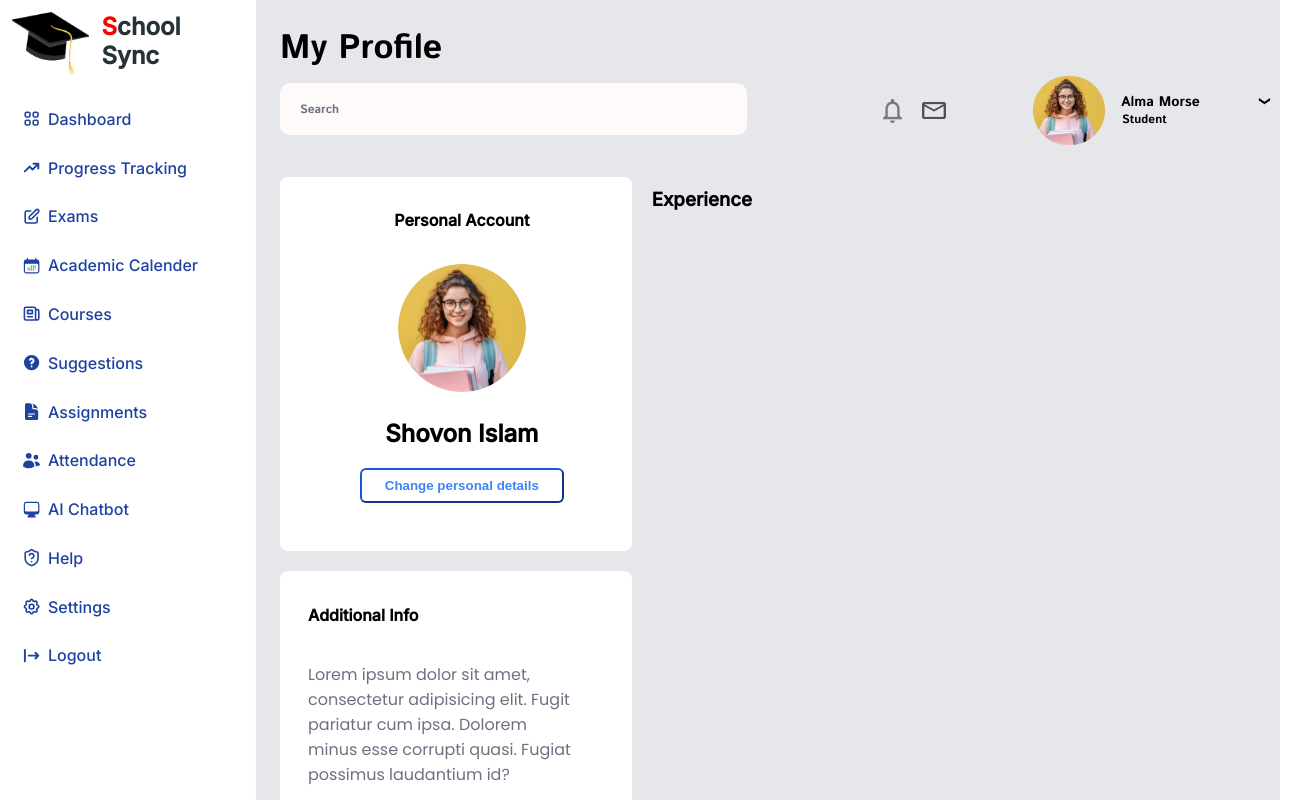
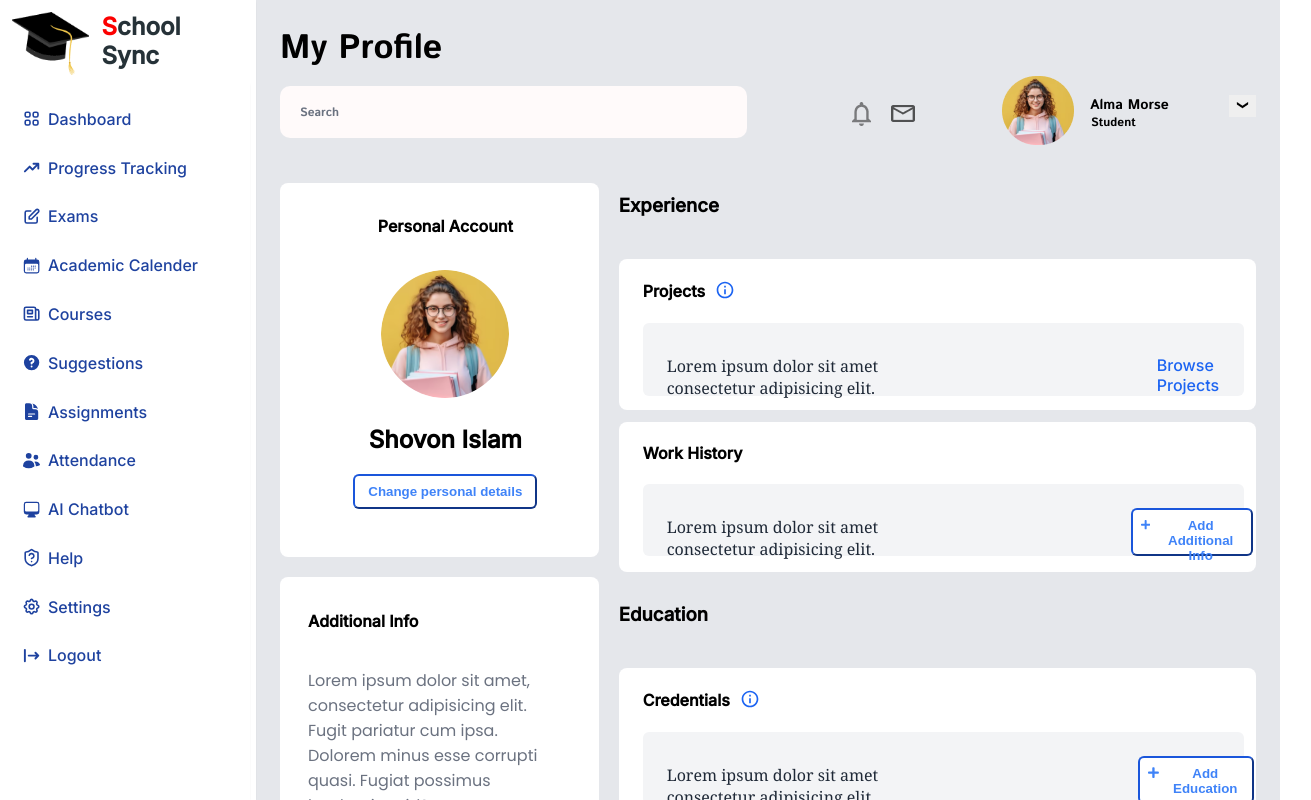
Before and after one commit to DaifulFardous/SchoolSync, a React (Vite) app in the folder Frontend/school-sync/: page /profile in a window 1280 px wide. Shown: the top 800 px of the page, 1311 px wide, since content can reach past the window. Built offline with nearby package versions, Linux system fonts and the light colour scheme.

Commit message:
Profile page full done

```diff
--- a/Frontend/school-sync/src/components/Courses/Uppernav.jsx
+++ b/Frontend/school-sync/src/components/Courses/Uppernav.jsx
@@ -78,7 +78,7 @@ const Uppernav = () => {
                       <div className="absolute right-0 z-10 mt-6 w-52 bg-white rounded-md shadow-lg">
                         <div className="py-1 no-underline">
                           <a
-                            href="#"
+                            href="/profile"
                             className="block px-4 py-2 text-sm text-gray-700 hover:bg-gray-100 hover:text-gray-900 no-underline"
                           >
                             <FaUserCircle className="inline-block mr-2" />
--- a/Frontend/school-sync/src/components/Profile/Profile.jsx
+++ b/Frontend/school-sync/src/components/Profile/Profile.jsx
@@ -1,23 +1,71 @@
-import React from 'react';
+import React, { useState } from 'react';
 import Sidenav from './../SideNav/Sidenav';
 import Uppernav from './../Profile/Uppernav';
 import profilePicture from '../../assets/images/pp.png';
 import { FaPlus } from 'react-icons/fa';
+import { MdInfoOutline } from "react-icons/md";
+import { motion } from "framer-motion";
+
+const fadeInVariant = {
+  hidden: { opacity: 0 },
+  visible: { opacity: 1, transition: { duration: 0.5 } },
+};
+
+const fadeAndSlideInVariant = {
+  hidden: { opacity: 0, x: -50 },
+  visible: { opacity: 1, x: 0, transition: { duration: 0.5 } },
+};
 
 function Profile() {
+  const [showModal, setShowModal] = useState(false);
+  const [modalContent, setModalContent] = useState({
+    title: '',
+    text: '',
+  });
+
+  const toggleModal = (title, text) => {
+    setShowModal(!showModal);
+    setModalContent({ title, text });
+  };
+
   return (
-    <div className='bg-gray-200 min-h-screen'>
+    <motion.div
+      className={`bg-gray-200 min-h-screen pb-10 ${showModal ? 'opacity-50' : ''}`}
+      initial="hidden"
+      animate="visible"
+      variants={fadeInVariant}
+    >
       <div className='flex'>
         <div className='fixed w-64'>
           <Sidenav />
         </div>
-        <div className='flex flex-col ml-64'>
+        <motion.div
+          className='flex flex-col ml-64'
+          variants={fadeAndSlideInVariant}
+          initial="hidden"
+          animate="visible"
+        >
           <div className='p-6'>
             <Uppernav />
           </div>
-          <div className='flex gap-5'>
-            <div className='w-2/6 flex flex-col pt-2 pl-6 gap-y-5'>
-              <div className='rounded-lg bg-white pl-3 flex flex-col items-center pb-12'>
+          <motion.div
+            className='flex gap-5'
+            variants={fadeInVariant}
+            initial="hidden"
+            animate="visible"
+          >
+            <motion.div
+              className='w-2/6 flex flex-col pt-2 pl-6 gap-y-5'
+              variants={fadeAndSlideInVariant}
+              initial="hidden"
+              animate="visible"
+            >
+              <motion.div
+                className='rounded-lg bg-white pl-3 flex flex-col items-center pb-12'
+                variants={fadeInVariant}
+                initial="hidden"
+                animate="visible"
+              >
                 <h4 className='text-black pt-3 text-center'>Personal Account</h4>
                 <div className='mt-3 flex items-center justify-center'>
                   <img src={profilePicture} alt="Profile Picture" className="rounded-full h-32 w-32" />
@@ -26,24 +74,155 @@ function Profile() {
                 <button className='bg-white px-2 py-2 border-2 border-blue-700 text-blue-500 font-semibold rounded-md w-3/5 h-1/5 cursor-pointer hover:bg-blue-50'>
                   Change personal details
                 </button>
-              </div>
-              <div className='rounded-lg bg-white pl-3 flex flex-col pb-12'>
+              </motion.div>
+              <motion.div
+                className='rounded-lg bg-white pl-3 flex flex-col pb-12'
+                variants={fadeInVariant}
+                initial="hidden"
+                animate="visible"
+              >
                 <h4 className='text-black pt-3 pl-4 text-start'>Additional Info</h4>
                 <p className='w-4/5 pl-4 font-thin text-gray-500 font-poppins'>
                   Lorem ipsum dolor sit amet, consectetur adipisicing elit. Fugit pariatur cum ipsa. Dolorem minus esse corrupti quasi. Fugiat possimus laudantium id?
                 </p>
-                <button className='bg-white px-2 py-2 ml-4 border-2 border-blue-700 text-blue-500 font-semibold rounded-md w-3/5 h-1/5 cursor-pointer hover:bg-blue-50 flex'>
+                <motion.button
+                  className='bg-white px-2 py-2 ml-4 border-2 border-blue-700 text-blue-500 font-semibold rounded-md w-3/5 h-1/5 cursor-pointer hover:bg-blue-50 flex'
+                  variants={fadeAndSlideInVariant}
+                  initial="hidden"
+                  animate="visible"
+                  whileHover={{ scale: 1.05 }}
+                >
                   <FaPlus className='mr-2' /> Add Additional Info
-                </button>
+                </motion.button>
+              </motion.div>
+            </motion.div>
+            <motion.div
+              className='w-4/6 flex flex-col gap-3 pr-6'
+              variants={fadeAndSlideInVariant}
+              initial="hidden"
+              animate="visible"
+            >
+              <div>
+                <h3>Experience</h3>
               </div>
-            </div>
-            <div className=''>
-              <h3>Experience</h3>
-            </div>
+              <div>
+                {/* Experience components */}
+              </div>
+              <motion.div
+                className='rounded-lg bg-white pl-6 flex flex-col h-[20%]'
+                variants={fadeInVariant}
+                initial="hidden"
+                animate="visible"
+              >
+                <div className='flex gap-x-1'>
+                  <div>
+                    <h4>Projects</h4>
+                  </div>
+                  <button onClick={() => toggleModal('Projects', 'This is information about your projects.')} className='bg-white pb-5 cursor-pointer'>
+                    <MdInfoOutline className='text-blue-600 size-5 pt-5' />
+                  </button>
+                </div>
+                <div className='bg-gray-100 h-[48%] w-[98%] rounded-md'>
+                  <div className='flex gap-x-48 pt-4'>
+                    <div className='pb-6 font-light font-serif text-gray-800 pl-6'>
+                      <p>Lorem ipsum dolor sit amet consectetur adipisicing elit.</p>
+                    </div>
+                    <div className='pt-4'>
+                      <a href="" className='no-underline text-blue-600 hover:underline hover:text-blue-900'>
+                        Browse Projects
+                      </a>
+                    </div>
+                  </div>
+                </div>
+              </motion.div>
+              <motion.div
+                className='rounded-lg bg-white pl-6 flex flex-col h-[20%]'
+                variants={fadeInVariant}
+                initial="hidden"
+                animate="visible"
+              >
+                <div className='flex gap-x-2'>
+                  <div>
+                    <h4>Work History</h4>
+                  </div>
+                </div>
+                <div className='bg-gray-100 h-[48%] w-[98%] rounded-md'>
+                  <div className='flex gap-x-36 pt-4'>
+                    <div className='pb-6 font-light font-serif text-gray-800 pl-6'>
+                      <p>Lorem ipsum dolor sit amet consectetur adipisicing elit.</p>
+                    </div>
+                    <div className='pt-2'>
+                      <motion.button
+                        className='bg-white px-2 py-2 ml-4 border-2 border-blue-700 text-blue-500 font-semibold rounded-md cursor-pointer hover:bg-blue-50 flex h-[52%] w-[95%]'
+                        variants={fadeAndSlideInVariant}
+                        initial="hidden"
+                        animate="visible"
+                        whileHover={{ scale: 1.05 }}
+                      >
+                        <FaPlus className='mr-2' /> Add Additional Info
+                      </motion.button>
+                    </div>
+                  </div>
+                </div>
+              </motion.div>
+              <div>
+                <h3>Education</h3>
+              </div>
+              <div>
+                {/* Education components */}
+              </div>
+              <motion.div
+                className='rounded-lg bg-white pl-6 flex flex-col h-[20%] pb-5'
+                variants={fadeInVariant}
+                initial="hidden"
+                animate="visible"
+              >
+                <div className='flex gap-x-1'>
+                  <div>
+                    <h4>Credentials</h4>
+                  </div>
+                  <button onClick={() => toggleModal('Credentials', 'This is information about your credentials.')} className='bg-white pb-5 cursor-pointer'>
+                    <MdInfoOutline className='text-blue-600 size-5 pt-5 bg-white' />
+                  </button>
+                </div>
+                <div className='bg-gray-100 h-[48%] w-[98%] rounded-md'>
+                  <div className='flex gap-x-40 pt-4'>
+                    <div className='pb-6 font-light font-serif text-gray-800 pl-6'>
+                      <p>Lorem ipsum dolor sit amet consectetur adipisicing elit.</p>
+                    </div>
+                    <div className='pt-2'>
+                      <motion.button
+                        className='bg-white px-2 py-2 ml-4 border-2 border-blue-700 text-blue-500 font-semibold rounded-md cursor-pointer hover:bg-blue-50 flex h-[52%] w-[95%]'
+                        variants={fadeAndSlideInVariant}
+                        initial="hidden"
+                        animate="visible"
+                        whileHover={{ scale: 1.05 }}
+                      >
+                        <FaPlus className='mr-2' /> Add Education
+                      </motion.button>
+                    </div>
+                  </div>
+                </div>
+              </motion.div>
+            </motion.div>
+          </motion.div>
+        </motion.div>
+      </div>
+      {showModal && (
+        <div className="fixed inset-0 flex items-center justify-center z-50">
+          <div className="bg-white p-8 rounded-lg shadow-lg">
+            <h2>{modalContent.title}</h2>
+            <p>{modalContent.text}</p>
+            <button
+              className="bg-blue-500 text-white px-4 py-2 rounded mt-4 cursor-pointer"
+              onClick={() => toggleModal('', '')}
+            >
+              Okay, Got it!
+            </button>
           </div>
         </div>
-      </div>
-    </div>
+      )}
+    </motion.div>
   );
 }
 
--- a/Frontend/school-sync/src/components/Profile/Uppernav.jsx
+++ b/Frontend/school-sync/src/components/Profile/Uppernav.jsx
@@ -1,13 +1,23 @@
-import React from 'react';
-import { HiSearch } from "react-icons/hi";
-import round from "../../assets/images/round.png";
-import bell from "../../assets/images/bell.png";
-import down from "../../assets/images/down.png";
-import mail from "../../assets/images/mail.png";
+import React, { useState } from 'react';
+import { HiSearch } from 'react-icons/hi';
+import round from '../../assets/images/round.png';
+import bell from '../../assets/images/bell.png';
+import down from '../../assets/images/down.png';
+import mail from '../../assets/images/mail.png';
+import { FaUserCircle, FaCog, FaSignOutAlt, FaBell } from 'react-icons/fa';
+import { Link } from 'react-router-dom';
+import { HiOutlineAcademicCap } from "react-icons/hi2";
+import { HiMiniQuestionMarkCircle } from "react-icons/hi2";
 
 const Uppernav = () => {
+  const [isDropdownOpen, setIsDropdownOpen] = useState(false);
+
+  const toggleDropdown = () => {
+    setIsDropdownOpen(!isDropdownOpen);
+  };
+
   return (
-    <div className="w-[62.938rem] flex flex-col items-start justify-start max-w-full text-left text-[2.125rem] text-black font-istok-web">
+    <div className="w-full flex flex-col items-start justify-start max-w-[62.938rem] text-left text-[2.125rem] text-black font-istok-web">
       <h1 className="pb-4 m-0 w-[20.688rem] h-[2.375rem] relative text-inherit font-bold font-inherit inline-block shrink-0 max-w-full mq450:text-[1.25rem] mq1050:text-[1.688rem]">
         My Profile
       </h1>
@@ -25,7 +35,6 @@ const Uppernav = () => {
               fontSize: '12px',
               color: 'rgba(0, 0, 0, 0.36)',
             }}
-
           />
         </div>
         <div className="pt-[-8] w-[25.25rem] flex flex-row items-center justify-start gap-[0rem_5.438rem] max-w-full mq450:flex-wrap mq450:gap-[0rem_5.438rem]">
@@ -44,29 +53,65 @@ const Uppernav = () => {
             />
           </div>
           <div className="flex-1 flex flex-row items-center justify-start gap-[0rem_1rem] min-w-[10.313rem] pt-[-4]">
+            <Link to="/profile">
               <img
                 className="h-[4.313rem] w-[4.5rem] relative rounded-81xl object-cover"
                 loading="eager"
                 alt=""
                 src={round}
               />
+            </Link>
             <div className="flex-1 flex flex-col items-start justify-start pt-[0.375rem] px-[0rem] pb-[0rem]">
               <div className="self-stretch flex flex-col items-start justify-start">
                 <div className="self-stretch flex flex-row items-start justify-start relative">
-                  <b className="h-[1.5rem] flex-1 relative inline-block">
-                    Alma Morse
-                  </b>
+                  <b className="h-[1.5rem] flex-1 relative inline-block">Alma Morse</b>
+                  <div className="relative inline-block">
+                    <button onClick={toggleDropdown} className=' cursor-pointer'>
                       <img
-                    className="h-[1.063rem] w-[0.938rem] absolute my-0 mx-[!important] top-[0rem] right-[0.938rem] object-cover"
+                        className="h-[1.063rem] w-[0.938rem] object-cover"
                         loading="eager"
                         alt=""
                         src={down}
                       />
+                    </button>
+                    {isDropdownOpen && (
+                      <div className="absolute right-0 z-10 mt-6 w-52 bg-white rounded-md shadow-lg">
+                        <div className="py-1 no-underline">
+                          <a
+                            href="/profile"
+                            className="block px-4 py-2 text-sm text-gray-700 hover:bg-gray-100 hover:text-gray-900 no-underline"
+                          >
+                            <FaUserCircle className="inline-block mr-2" />
+                            Profile
+                          </a>
+                          <a
+                            href="#"
+                            className="block px-4 py-2 text-sm text-gray-700 hover:bg-gray-100 hover:text-gray-900 no-underline"
+                          >
+                            <HiMiniQuestionMarkCircle className="inline-block mr-2" />
+                            Help
+                          </a>
+                          <a
+                            href="#"
+                            className="block px-4 py-2 text-sm text-gray-700 hover:bg-gray-100 hover:text-gray-900 no-underline"
+                          >
+                            <HiOutlineAcademicCap className="inline-block mr-2" />
+                            My Courses
+                          </a>
+                          <a
+                            href="#"
+                            className="block px-4 py-2 text-sm text-gray-700 hover:bg-gray-100 hover:text-gray-900 no-underline"
+                          >
+                            <FaSignOutAlt className="inline-block mr-2" />
+                            Logout
+                          </a>
+                        </div>
+                      </div>
+                    )}
+                  </div>
                 </div>
                 <div className="flex flex-row items-start justify-start py-[0rem] px-[0.063rem] mt-[-0.312rem] text-[0.75rem] text-darkslategray-100">
-                  <div className="h-[1.5rem] relative inline-block">
-                    Student
-                  </div>
+                  <div className="h-[1.5rem] relative inline-block">Student</div>
                 </div>
               </div>
             </div>
```
Lines whose indentation alone changed are shown as unchanged.
